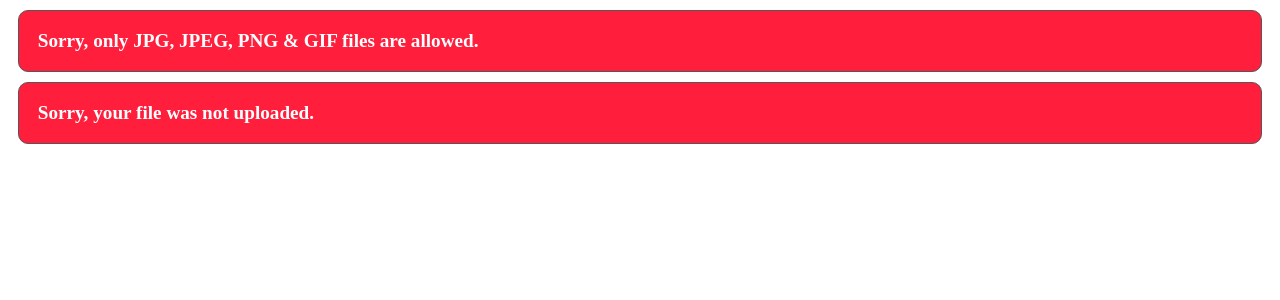
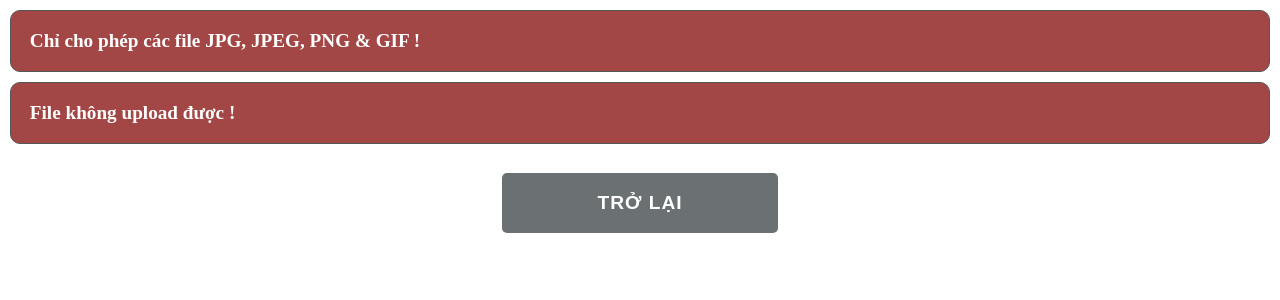
Before and after one commit to VolknerThanh/Project-2, a PHP site: the page made by Project 2.0.1/admin/upload.php in a window 1280 px wide. Shown: the top 300 px of the page. Run offline with PHP 8.4, Linux system fonts and the light colour scheme; the visitor is signed in with stand-in values (Sample User, id 1); data that the repository does not hold is empty.

Commit message:
Add files via upload

```diff
--- a/Project 2.0.1/admin/upload.php
+++ b/Project 2.0.1/admin/upload.php
@@ -10,7 +10,15 @@ if( !isset($_SESSION['username']))
 	<meta charset="utf-8">
 	<meta http-equiv="X-UA-Compatible" content="IE=edge">
 	<title>Upload Hình Ảnh</title>
+	<link rel="stylesheet" href="../layout/styles.css">
 	<style type="text/css" media="screen">
+		.btn_back{
+			width: 15%;
+			text-align: center;
+			background-color: #6b7172;
+			text-transform: uppercase;
+			margin-top: 1em;
+		}
 		.noti{
 			margin: 0.5em;
 			padding: 1em;
@@ -21,10 +29,10 @@ if( !isset($_SESSION['username']))
 			border: 1px solid #565656;
 		}
 		.noti-success{
-			background-color: #20ad33;
+			background-color: #34a858;
 		}
 		.noti-fail{
-			background-color: #ff1e3c;
+			background-color: #a34646;
 		}
 	</style>
 </head>
@@ -40,41 +48,48 @@ $imageFileType = strtolower(pathinfo($target_file,PATHINFO_EXTENSION));
 if(isset($_POST["submit"])) {
     $check = getimagesize($_FILES["uploadInput"]["tmp_name"]);
     if($check !== false) {
-        ?><div class="noti noti-success"><?php echo "File is an image - " . $check["mime"] . "."; ?></div><?php
+        ?><div class="noti noti-success"><?php echo "File là dạng ảnh - " . $check["mime"] . "."; ?></div><?php
         $uploadOk = 1;
     } else {
-        ?><div class="noti noti-fail"><?php echo "File is not an image."; ?></div><?php
+        ?><div class="noti noti-fail"><?php echo "File không là dạng ảnh"; ?></div><?php
         $uploadOk = 0;
     }
 }
 // Check if file already exists
 if (file_exists($target_file)) {
-    ?><div class="noti noti-fail"><?php echo "Sorry, file already exists."; ?></div><?php
+    ?><div class="noti noti-fail"><?php echo "File đã tồn tại !"; ?></div><?php
     $uploadOk = 0;
 }
 // Check file size
-if ($_FILES["uploadInput"]["size"] > 25000000) {
-    ?><div class="noti noti-fail"><?php echo "Sorry, your file is too large."; ?></div><?php
+if ($_FILES["uploadInput"]["size"] > 20000000) {
+    ?><div class="noti noti-fail"><?php echo "File vượt quá kích thước 20MB !"; ?></div><?php
     $uploadOk = 0;
 }
 // Allow certain file formats
 if($imageFileType != "jpg" && $imageFileType != "png" && $imageFileType != "jpeg"
 && $imageFileType != "gif" ) {
-    ?><div class="noti noti-fail"><?php echo "Sorry, only JPG, JPEG, PNG & GIF files are allowed."; ?></div><?php
+    ?><div class="noti noti-fail"><?php echo "Chỉ cho phép các file JPG, JPEG, PNG & GIF !"; ?></div><?php
     $uploadOk = 0;
 }
 // Check if $uploadOk is set to 0 by an error
 if ($uploadOk == 0) {
-    ?><div class="noti noti-fail"><?php echo "Sorry, your file was not uploaded."; ?></div><?php
+    ?><div class="noti noti-fail"><?php echo "File không upload được !"; ?></div><?php
 // if everything is ok, try to upload file
 } else {
     if (move_uploaded_file($_FILES["uploadInput"]["tmp_name"], $target_file)) {
-        ?><div class="noti noti-success"><?php  echo "The file ". basename( $_FILES["uploadInput"]["name"]). " has been uploaded.";?></div><?php
+        ?><div class="noti noti-success"><?php  echo "File [". basename( $_FILES["uploadInput"]["name"]). "] đã được upload !";?></div><?php
     } else {
-        ?><div class="noti noti-fail"><?php echo "Sorry, there was an error uploading your file."; ?></div><?php
+        ?><div class="noti noti-fail"><?php echo "Xảy ra lỗi khi upload file này !"; ?></div><?php
     }
 }
 ?>
 
+
+<div style="display: flex; align-items: center; justify-content: center;">
+	<div class="btn btn_back" onclick="location.href = 'adminListImages.php'">
+		trở lại
+	</div>
+</div>
+
 </body>
 </html>
```
